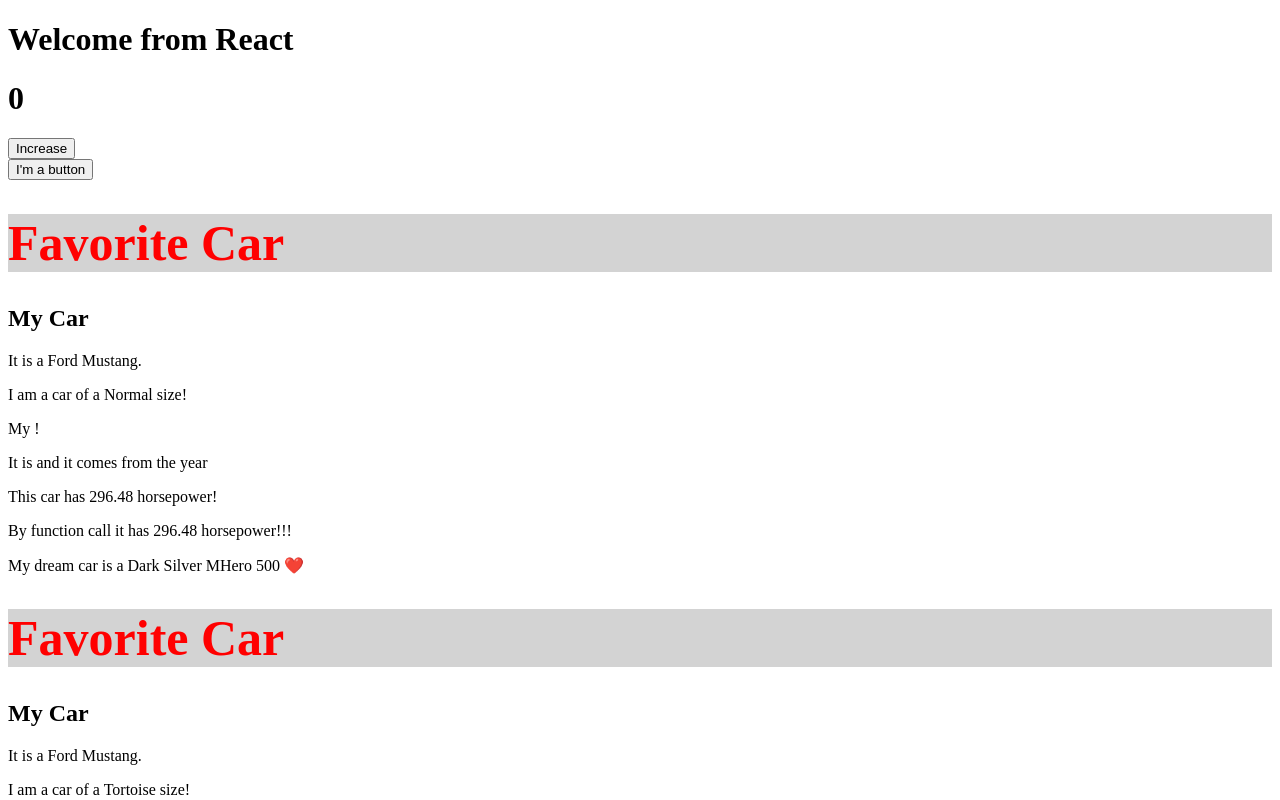
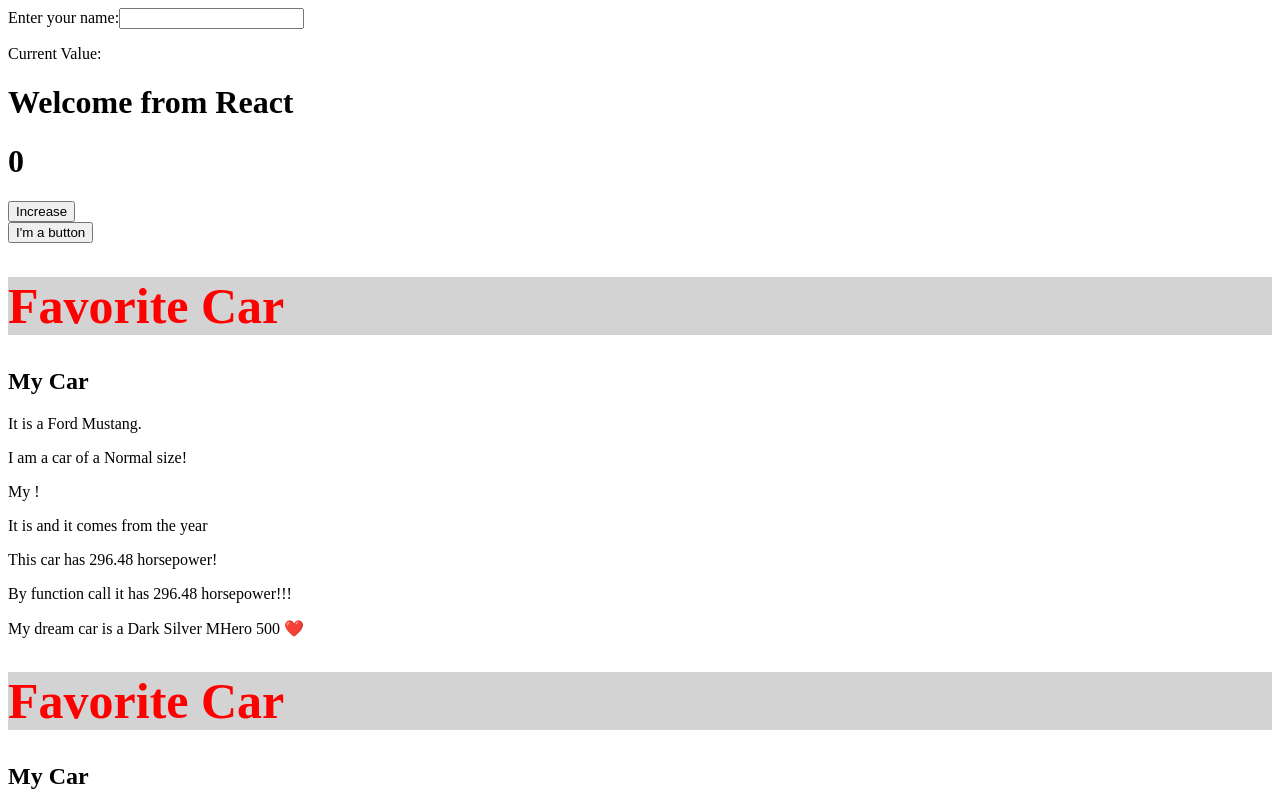
Before and after one commit to cynthia-stac/react-course, a React (Vite) app: page / in a window 1280 px wide. Shown: the top 800 px of the page. Built offline with nearby package versions, Linux system fonts and the light colour scheme.

Commit message:
Place the form component at the top of the App component

```diff
--- a/src/main.jsx
+++ b/src/main.jsx
@@ -17,6 +17,7 @@ import MyForm from './components/Form.jsx'
 createRoot(document.getElementById('root')).render(
   <StrictMode>
 
+    <MyForm />
     <App />
 
   </StrictMode>,
```
